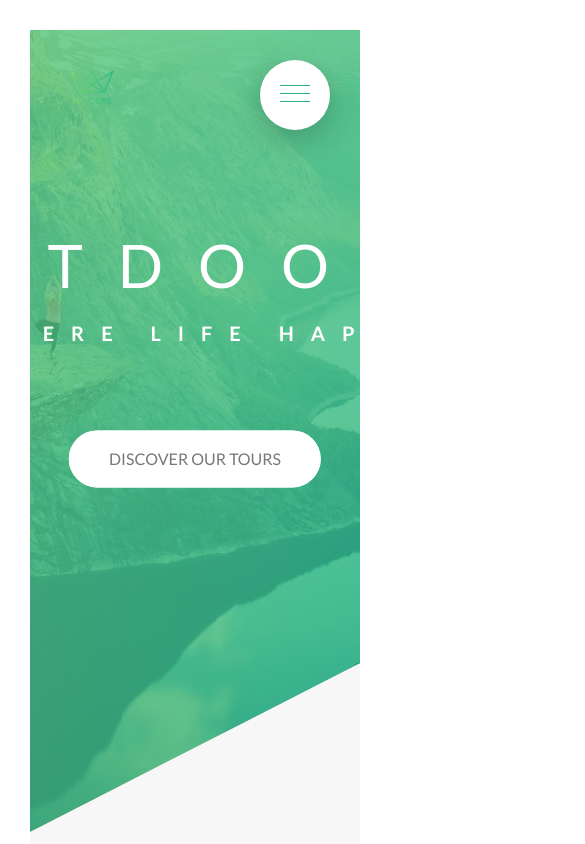
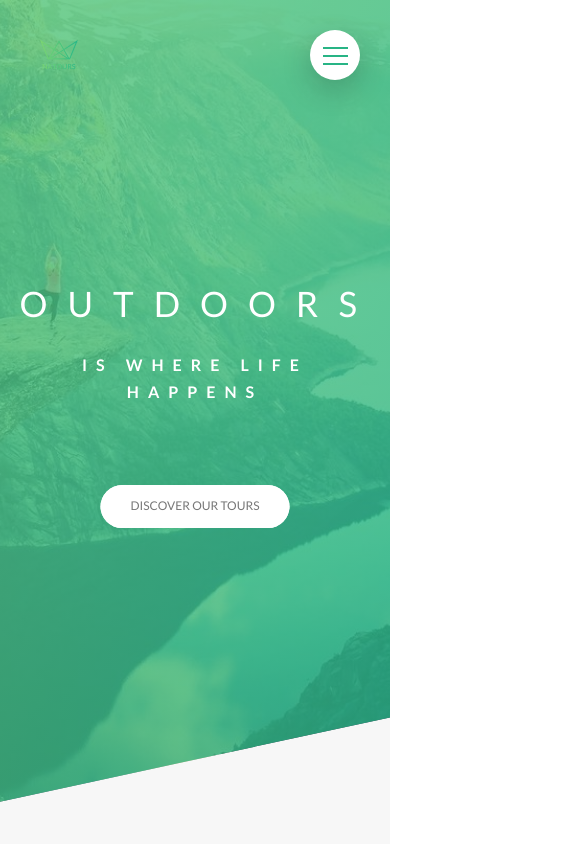
Before and after one commit to kanuos/natours, a website: page index.html in a window 390 px wide. Shown: the top 844 px of the page, 585 px wide, since content can reach past the window. Drawn offline with Linux system fonts and the light colour scheme.

Commit message:
media header

```diff
--- a/css/style.css
+++ b/css/style.css
@@ -40,12 +40,13 @@ html {
     transform: translateY(0); } }
 
 body {
-  font-family: "Lato",cursive;
+  font-family: "Lato", cursive;
   font-weight: 400;
   font-size: 1.6rem;
   line-height: 1.7;
   color: #777;
-  padding: 3rem; }
+  padding: 3rem;
+  overflow-x: hidden; }
 
 .heading-primary {
   color: #fff;
@@ -67,6 +68,38 @@ body {
     animation-name: rightToLeft;
     animation-duration: 1s;
     animation-timing-function: ease-out; }
+
+@media (max-width: 1100px) {
+  .heading-primary--main {
+    font-size: 5rem; }
+  .heading-primary--sub {
+    letter-spacing: 1.33rem; } }
+
+@media (max-width: 950px) {
+  .heading-primary--main {
+    font-size: 5rem; }
+  .heading-primary--sub {
+    letter-spacing: 1.33rem; } }
+
+@media (max-width: 900px) {
+  body {
+    padding: 0; } }
+
+@media (max-width: 850px) {
+  .heading-primary--main {
+    font-size: 4.5rem;
+    letter-spacing: 3rem; }
+  .heading-primary--sub {
+    padding-top: 1.75rem;
+    letter-spacing: 1rem; } }
+
+@media (max-width: 650px) {
+  .heading-primary--main {
+    font-size: 3.5rem;
+    letter-spacing: 2rem; }
+  .heading-primary--sub {
+    font-size: 1.6rem;
+    letter-spacing: .9rem; } }
 
 .heading-secondary {
   font-size: 3.5rem;
@@ -179,6 +212,11 @@ body {
   box-shadow: 0 0.5rem 1rem rgba(0, 0, 0, 0.2);
   transform: translateY(0px); }
 
+@media (max-width: 750px) {
+  .btn, .btn:link, .btn:visited {
+    padding: 1.1rem 3rem;
+    font-size: 1.2rem; } }
+
 .composition {
   flex-basis: 60%;
   position: relative;
@@ -239,6 +277,7 @@ body {
     display: inline-block;
     background-image: linear-gradient(to right, #7ed56f, #28b485);
     -webkit-background-clip: text;
+    background-clip: text;
     color: transparent; }
   .feature-box:hover {
     transform: translateY(-5px) scale(1.05); }
@@ -285,7 +324,6 @@ body {
     background-color: #fff;
     display: grid;
     grid-template-columns: 2fr 3fr;
-    grid-gap: 2rem;
     position: relative;
     opacity: 0;
     transform: scale(0.5);
@@ -552,6 +590,7 @@ body {
 
 .header {
   height: 95vh;
+  min-height: 670px;
   background-image: linear-gradient(to right bottom, rgba(85, 197, 122, 0.8), rgba(40, 180, 133, 0.8)), url("../hero.jpg");
   background-size: cover;
   background-position: top;
@@ -565,10 +604,29 @@ body {
     height: 3.5rem; }
   .header__text-box {
     position: absolute;
-    top: 40%;
+    top: 50%;
     left: 50%;
     transform: translate(-50%, -50%);
     text-align: center; }
+
+@media (max-width: 1100px) {
+  .header__logo {
+    height: 3rem; } }
+
+@media (max-width: 900px) {
+  .header {
+    clip-path: polygon(0 0, 100% 0, 100% 80vh, 0 100%); } }
+
+@media (max-width: 850px) {
+  .header {
+    clip-path: polygon(0 0, 100% 0, 100% 85vh, 0 100%); }
+    .header__text-box {
+      width: 90%;
+      margin: 0 auto; } }
+
+@media (max-height: 650px) {
+  .header {
+    clip-path: polygon(0 0, 100% 0, 100% 100%, 0 100%); } }
 
 .section-footer {
   display: flex;
@@ -693,6 +751,12 @@ body {
   color: #55c57a;
   transform: translateX(1rem); }
 
+.navigation__link:active ~ .navigation__nav {
+  opacity: 0; }
+
+.navigation__link:active ~ .navigation__background {
+  transform: scale(0); }
+
 .navigation__checkbox:checked ~ .navigation__background {
   transform: scale(60); }
 
@@ -737,6 +801,23 @@ body {
   top: 0;
   transform: rotate(135deg); }
 
+@media (max-width: 900px) {
+  .navigation__button {
+    height: 5rem;
+    width: 5rem;
+    top: 3rem;
+    right: 3rem; }
+  .navigation__background {
+    height: 3rem;
+    width: 3rem;
+    right: 3.5rem;
+    top: 3.5rem; }
+  .navigation__icon {
+    margin-top: 2.5rem; }
+    .navigation__icon, .navigation__icon::before, .navigation__icon::after {
+      width: 2.5rem;
+      height: 1.5px; } }
+
 .section-about {
   background-color: #f7f7f7;
   padding: 25rem 2rem;
@@ -751,7 +832,7 @@ body {
   flex-basis: 60%; }
 
 .section-features {
-  margin-top: -7vh;
+  margin-top: -10rem;
   padding: 18rem;
   display: grid;
   grid-template-columns: 1fr 1fr 1fr 1fr;
@@ -760,6 +841,25 @@ body {
   background-size: cover;
   background-position: top;
   clip-path: polygon(0 5rem, 100vw 0, 100vw 95%, 0 100%); }
+
+@media (max-width: 1500px) {
+  .section-features {
+    padding: 15rem 10rem; } }
+
+@media (max-width: 1300px) {
+  .section-features {
+    padding: 15rem 5rem;
+    grid-column-gap: 3rem; } }
+
+@media (max-width: 1100px) {
+  .section-features {
+    padding: 15rem 1rem;
+    grid-column-gap: 3.5rem; } }
+
+@media (max-width: 1003px) {
+  .section-features {
+    padding: 15rem .5rem;
+    grid-column-gap: 3rem; } }
 
 .section-tours {
   min-height: 90vh;
--- a/index.html
+++ b/index.html
@@ -26,7 +26,7 @@
         <nav class="navigation__nav">
             <ul class="navigation__list">
                 <li class="navigation__item">
-                    <a href="#" class="navigation__link">About Natours</a>
+                    <a href="" class="navigation__link">About Natours</a>
                 </li>
                 <li class="navigation__item">
                     <a href="" class="navigation__link">Your benefits</a>
```
